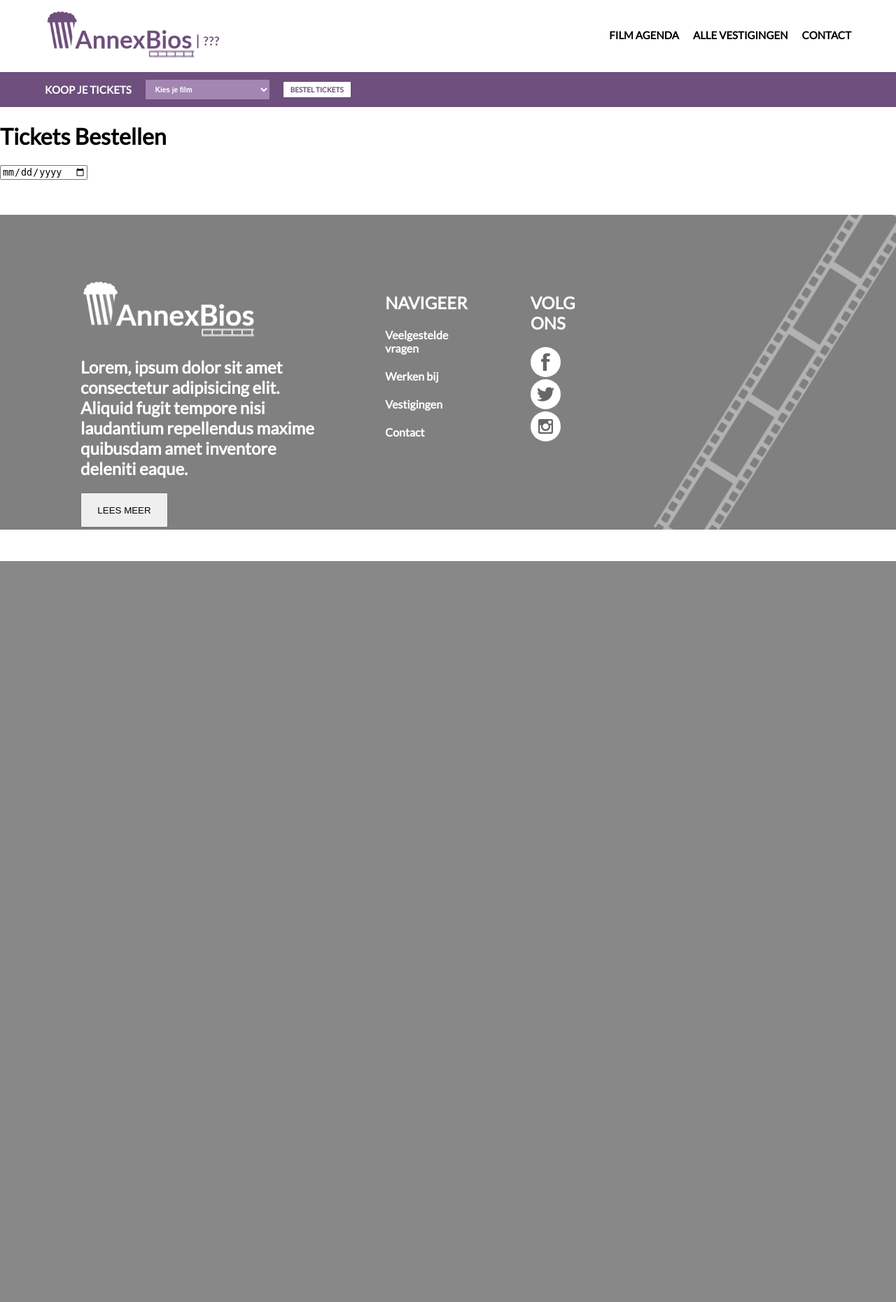
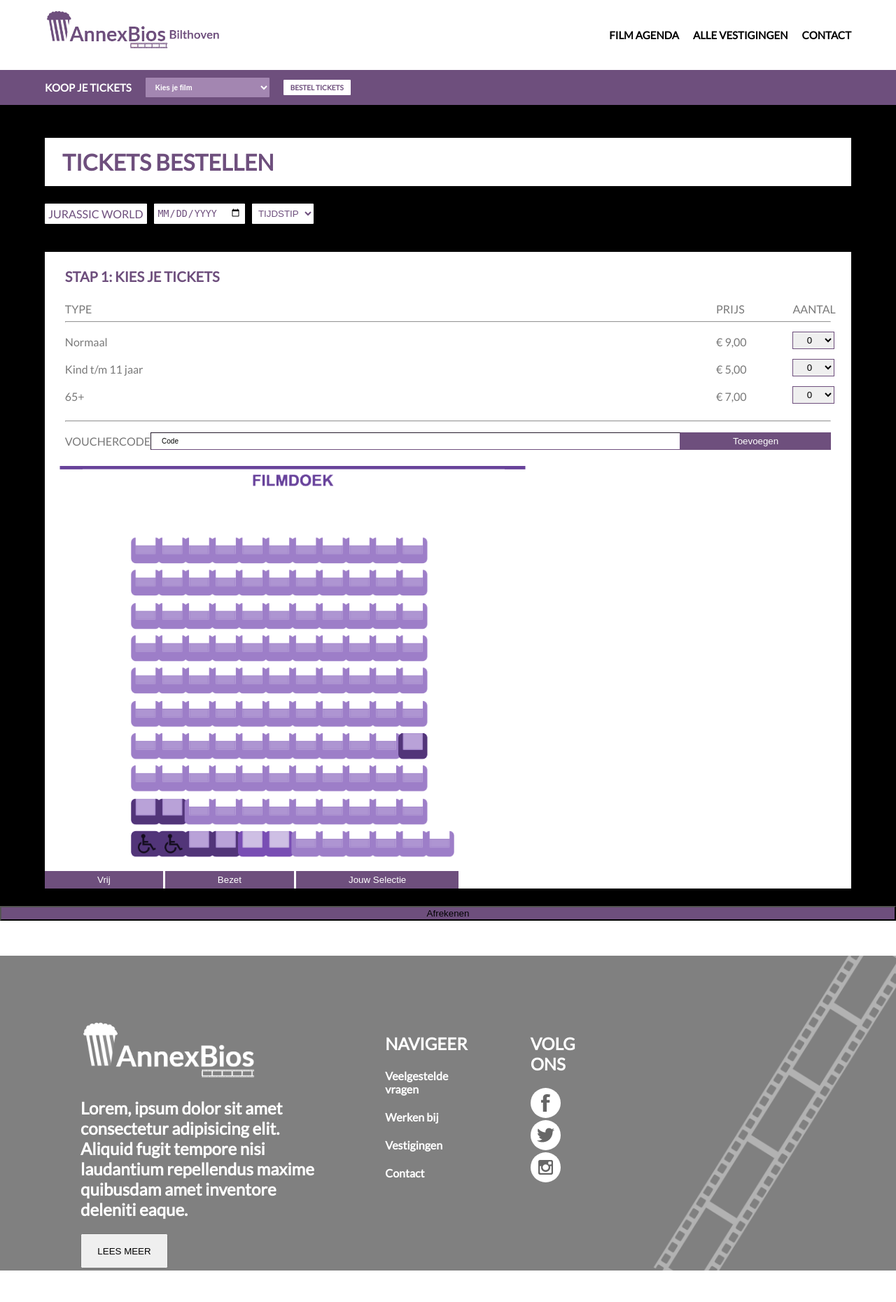
Before and after one commit to CasMeijer2005/annex-bios, a PHP site: page /buytickets.php in a window 1280 px wide; the page is wider, and only the part inside the window is pictured. Shown: that part at 70% size. Before the commit the page ends 802 px from the top of that part, so only its background shows below. Run offline with PHP 8.4, Linux system fonts and the light colour scheme.

Commit message:
ticketpage update

```diff
--- a/assets/css/buytickets.css
+++ b/assets/css/buytickets.css
@@ -0,0 +1,133 @@
+#ticket-body {
+    background-color: black;
+    color: #797979;
+}
+
+#main-page {
+    display: flex;
+    flex-direction: column;
+    margin: 0 5%;
+}
+
+.film-title-ticket {
+    background-color: white;
+    margin: 4% 0 3%;
+    width: 100%;
+    align-items: center;
+    margin-bottom: 0;
+}
+
+.film-title-ticket h1 {
+    color: #6e4f7d;
+    text-transform: uppercase;
+    margin: 15px 0 15px 25px;
+  }
+
+.ticket-options {
+    display: flex;
+}
+
+.select {
+    background-color: white;
+    color: #6E4F7D;
+    border: none;
+    border-radius: 1px;
+    text-transform: uppercase;
+    padding: 5px 5px;
+    margin: 25px 10px 40px 0;
+}
+
+.select p {
+    margin: auto;
+}
+
+.order-page {
+    background-color: white;
+}
+
+.order-page-info {
+    margin: 2% 2.5%;
+}
+
+.buy-steps {
+    color: #6E4F7D;
+    text-transform: uppercase;
+    font-size: 20px;
+}
+
+.buy-steps h4 {
+    margin: 0;
+    padding: 0;
+}
+
+.ticket-grid-container {
+    display: grid;
+    grid-template-columns: 85% 10% 0%;
+}
+
+.ticket-info p {
+    text-transform: uppercase;
+    margin: 25px 0 0;
+}
+
+.ticket-select {
+    width: 60px;
+    height: 25px;
+    margin: 5px 0;
+    text-align: center;
+    border-width: 1.2px;
+    border-color: #6E4F7D;
+}
+
+#bottom-hr {
+    margin: 15px 0;
+}
+
+label {
+    display: flex;
+    align-items: center;
+}
+
+.ticket-price {
+    margin: 10px 0;
+}
+
+.ticket-voucher {
+    display: flex;
+    justify-content: space-between;
+}
+
+#voucher-text {
+    text-transform: uppercase;
+}
+
+#voucher-input {
+    width: 70%;
+    text-align: start;
+    font-size: 10px;
+    padding-left: 15px;
+    border-width: 1.2px;
+    border-color: #6E4F7D;
+}
+
+#voucher-button {
+    border: none;
+    background-color: #6E4F7D;
+    color: white;
+    padding: 5px 75px;
+}
+
+.order-seat-placement {
+    display: flex;
+    justify-content: center;
+    flex-direction: column;
+}
+
+.order-seat-placement img {
+    object-fit: contain;
+    width: 700px;
+}
+
+.order-seat-buttons {
+
+}
--- a/assets/includes/header.php
+++ b/assets/includes/header.php
@@ -2,7 +2,7 @@
 
     <nav>
         <a href="/index.html">
-            <img id="page-logo" src="assets/img/AnnexBios Logo.png" alt="AnnexBios logo">
+            <img id="page-logo" src="assets/img/AnnexBios Bilthoven.png" alt="AnnexBios logo">
         </a>
         <ul>
             <li>
@@ -25,7 +25,7 @@
                 <option value="DeadPool2">DeadPool 2</option>
                 <option value="Solo">Solo: A Star Wars Story</option>
             </select>
-            <a href="/index.html">Bestel Tickets</a>
+            <a href="buytickets.php">Bestel Tickets</a>
         </div>
     </div>
 </header>
--- a/buytickets.php
+++ b/buytickets.php
@@ -4,14 +4,111 @@ include "assets/includes/head.php";
 include "assets/includes/header.php"
 ?>
 
-<main>
-    <div>
-        <h1>Tickets Bestellen</h1>
-    </div>
-    <div>
-
-        <input type="date">
-    </div>
+<main >
+    <form>
+        <div id="ticket-body">
+            <div id="main-page">
+                <div class="film-title-ticket">
+                    <h1>Tickets Bestellen</h1>
+                </div>
+                <div class="ticket-options">
+                    <div class="select">
+                        <p>Jurassic World</p>
+                    </div>
+                    <input class="select" type="date">
+                    <select class="select" name="time" id="time">
+                        <option value="Filler" selected>Tijdstip</option>
+                        <option value="1400">14:00</option>
+                        <option value="1730">17:30</option>
+                        <option value="2100">21:00</option>
+                    </select>
+                </div>
+                <div class="order-page">
+                    <div class=order-page-info>
+                        <div class="buy-steps">
+                            <h4>Stap 1: Kies je tickets</h4>
+                        </div>
+                        <div>
+                            <div>
+                                <div class="ticket-grid-container ticket-info">
+                                    <p>Type</p>
+                                    <p>Prijs</p>
+                                    <p>Aantal</p>
+                                </div>
+                                <hr id="top-hr">
+                                <div class="ticket-grid-container">
+                                    <label for="normal-tickets">Normaal</label>
+                                    <p class="ticket-price">&#8364; 9,00</p>
+                                    <select class="ticket-select normal-tickets" name="normal-tickets">
+                                        <option value="0" selected>0</option>
+                                        <option value="1">1</option>
+                                        <option value="2">2</option>
+                                        <option value="3">3</option>
+                                        <option value="4">4</option>
+                                        <option value="5">5</option>
+                                        <option value="6">6</option>
+                                        <option value="7">7</option>
+                                        <option value="8">8</option>
+                                        <option value="9">9</option>
+                                        <option value="10">10</option>
+                                    </select>
+                                </div>
+                                <div class="ticket-grid-container">
+                                    <label for="child-tickets">Kind t/m 11 jaar</label>
+                                    <p class="ticket-price">&#8364; 5,00</p>
+                                    <select class="ticket-select child-tickets" name="child-tickets">
+                                        <option value="0" selected>0</option>
+                                        <option value="1">1</option>
+                                        <option value="2">2</option>
+                                        <option value="3">3</option>
+                                        <option value="4">4</option>
+                                        <option value="5">5</option>
+                                        <option value="6">6</option>
+                                        <option value="7">7</option>
+                                        <option value="8">8</option>
+                                        <option value="9">9</option>
+                                        <option value="10">10</option>
+                                    </select>
+                                </div>
+                                <div class="ticket-grid-container">
+                                    <label for="elder-tickets">65+</label>
+                                    <p class="ticket-price">&#8364; 7,00</p>
+                                    <select class="ticket-select elder-tickets" name="elder-tickets">
+                                        <option value="0" selected>0</option>
+                                        <option value="1">1</option>
+                                        <option value="2">2</option>
+                                        <option value="3">3</option>
+                                        <option value="4">4</option>
+                                        <option value="5">5</option>
+                                        <option value="6">6</option>
+                                        <option value="7">7</option>
+                                        <option value="8">8</option>
+                                        <option value="9">9</option>
+                                        <option value="10">10</option>
+                                    </select>
+                                </div>
+                            </div>
+                            <hr id="bottom-hr">
+                            <div class="ticket-voucher">
+                                <label id="voucher-text" for="voucher-code">VoucherCode</label>
+                                <input id="voucher-input" type="text" value="Code">
+                                <input id="voucher-button" type="submit" value="Toevoegen">
+                            </div>
+                        </div>
+                    </div>
+                    <div class="order-seat-placement">
+                        <img src="assets/img/zaal_paars.png" alt="Zaal img">
+                        <div class="order-seat-buttons">
+                            <input id="voucher-button" type="submit" value="Vrij">
+                            <input id="voucher-button" type="submit" value="Bezet">
+                            <input id="voucher-button" type="submit" value="Jouw Selectie">
+                        </div>
+                    </div>
+                </div>
+            </div>
+            <input class="buy-tickets btn" type="submit" value="Afrekenen">
+        </div>
+    </form>
 </main>
 
 <?php include "assets/includes/footer.php"; ?>
--- a/filmpage.php
+++ b/filmpage.php
@@ -8,7 +8,7 @@ include "assets/includes/header.php"
     <div id="main-body">
         <div id="main-info">
             <div class="film-title">
-                <h1>Jurassic Park: Fallen Kingdom</h1>
+                <h1>Jurassic World: Fallen Kingdom</h1>
             </div>
             <div class="container-film">
                 <img src="assets/img/JurassicPark Poster.png" alt="JurassicPark">
```
Also changed, not shown: assets/img/Annexbios Bilthoven.png (added), assets/img/zaal_paars.png (added).
